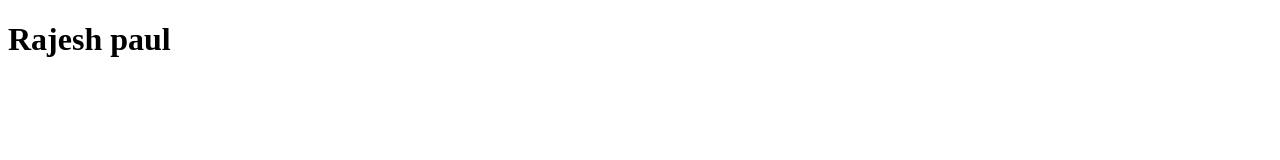
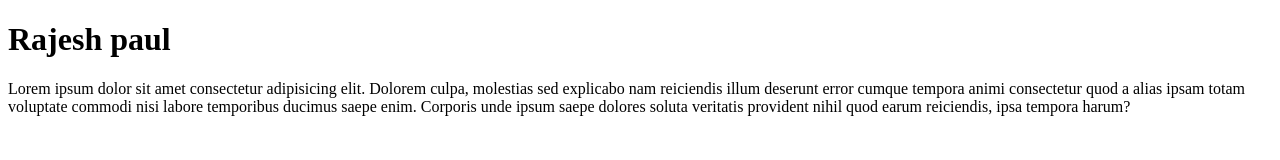
Before and after one commit to RajeshPaul05/first_project, a plain HTML site: page index.html in a window 1280 px wide. Drawn offline with Linux system fonts and the light colour scheme.

Commit message:
first commit

```diff
--- a/index.html
+++ b/index.html
@@ -7,5 +7,6 @@
 </head>
 <body>
     <h1>Rajesh paul</h1>
+    <p>Lorem ipsum dolor sit amet consectetur adipisicing elit. Dolorem culpa, molestias sed explicabo nam reiciendis illum deserunt error cumque tempora animi consectetur quod a alias ipsam totam voluptate commodi nisi labore temporibus ducimus saepe enim. Corporis unde ipsum saepe dolores soluta veritatis provident nihil quod earum reiciendis, ipsa tempora harum?</p>
 </body>
 </html>
```
